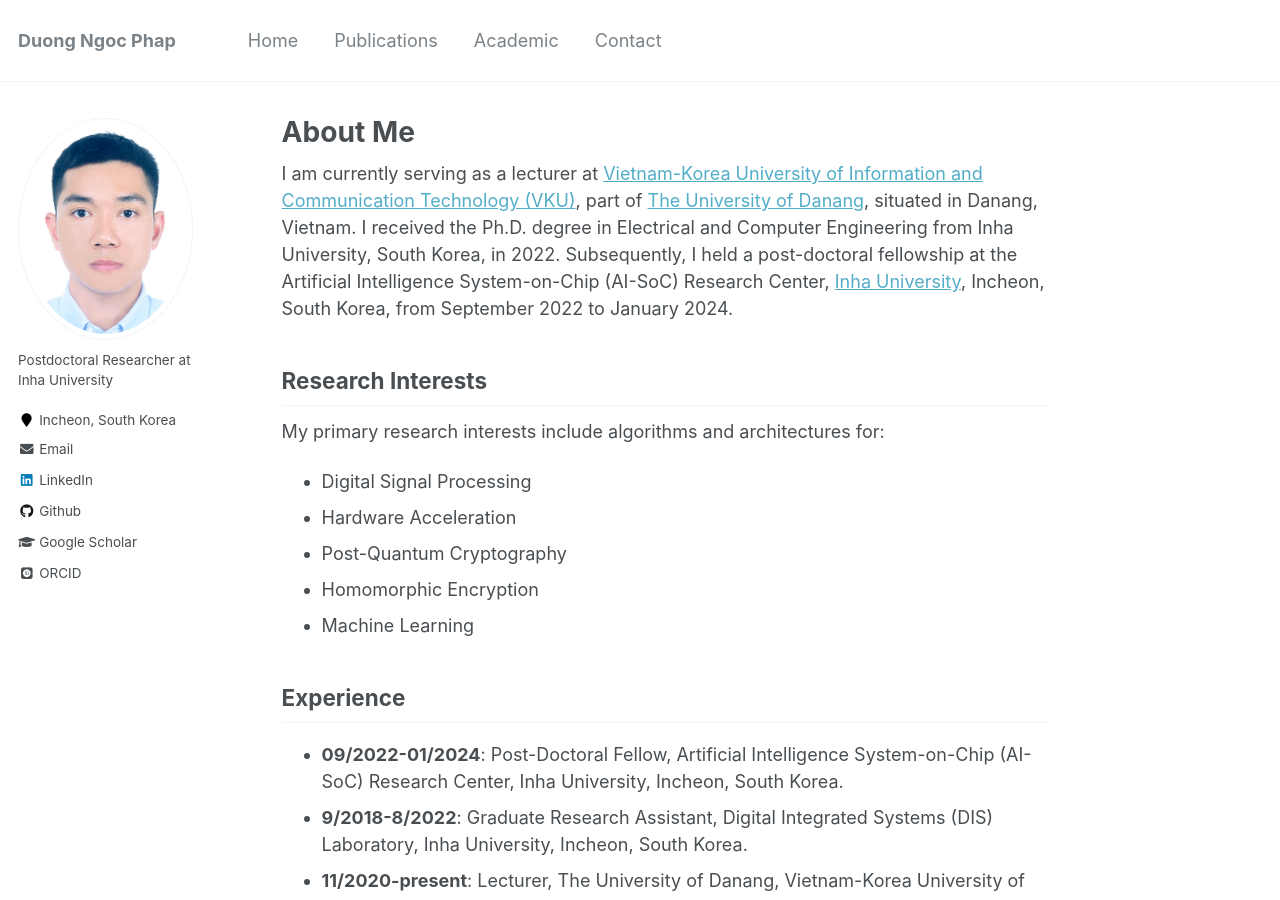
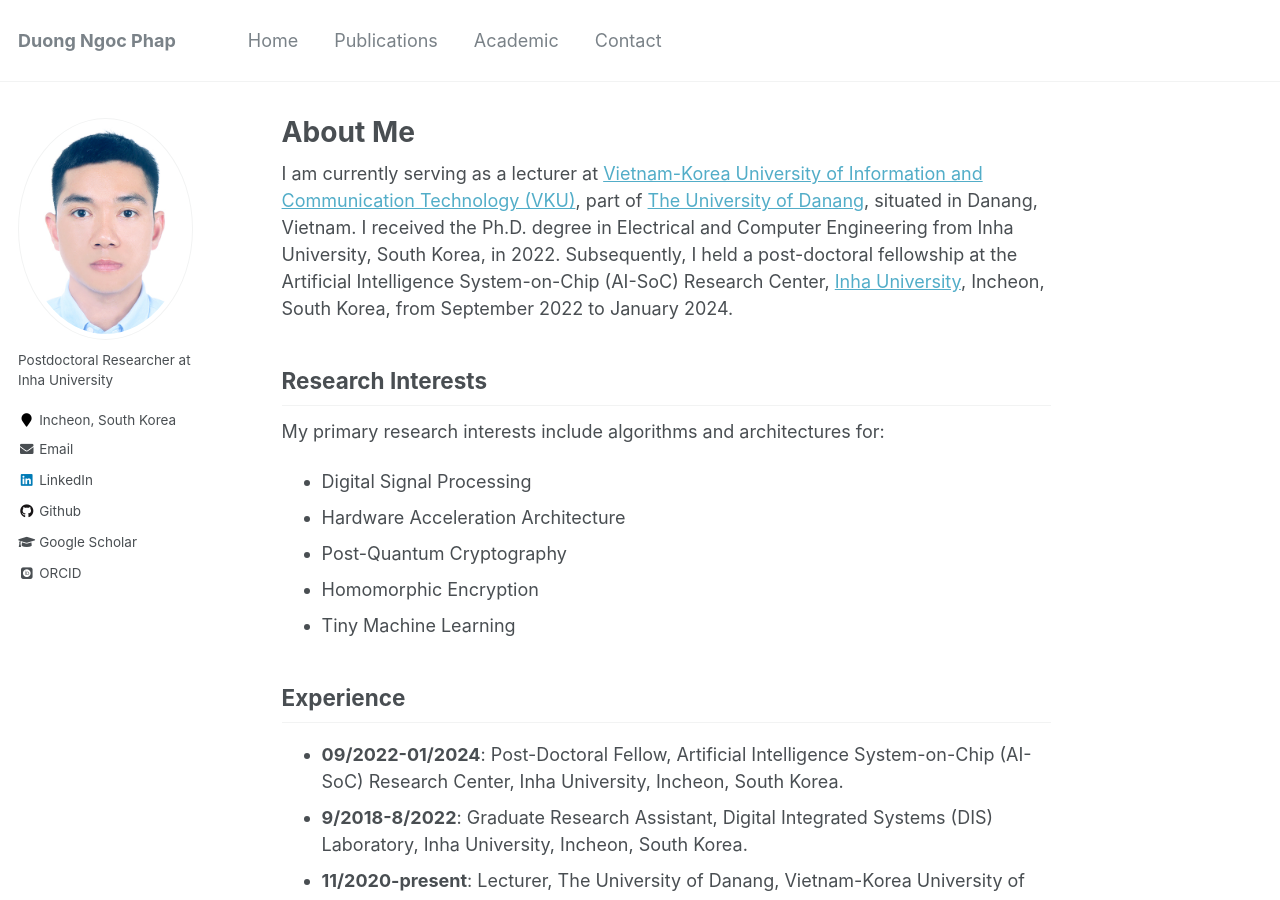
Before and after one commit to phapdn/phapdn.github.io, a Jekyll site: the page built from _pages/about.md, in a window 1280 px wide and 900 px high. Built offline with Jekyll 4.4.1, drawn with Linux system fonts in a browser that asks for light colours; some web fonts are replaced.

Commit message:
Update about.md

```diff
--- a/_pages/about.md
+++ b/_pages/about.md
@@ -14,10 +14,10 @@ I am currently serving as a lecturer at [Vietnam-Korea University of Information
 My primary research interests include algorithms and architectures for:
 
 * Digital Signal Processing
-* Hardware Acceleration
+* Hardware Acceleration Architecture
 * Post-Quantum Cryptography
 * Homomorphic Encryption
-* Machine Learning
+* Tiny Machine Learning
 
 ## Experience
 
```
